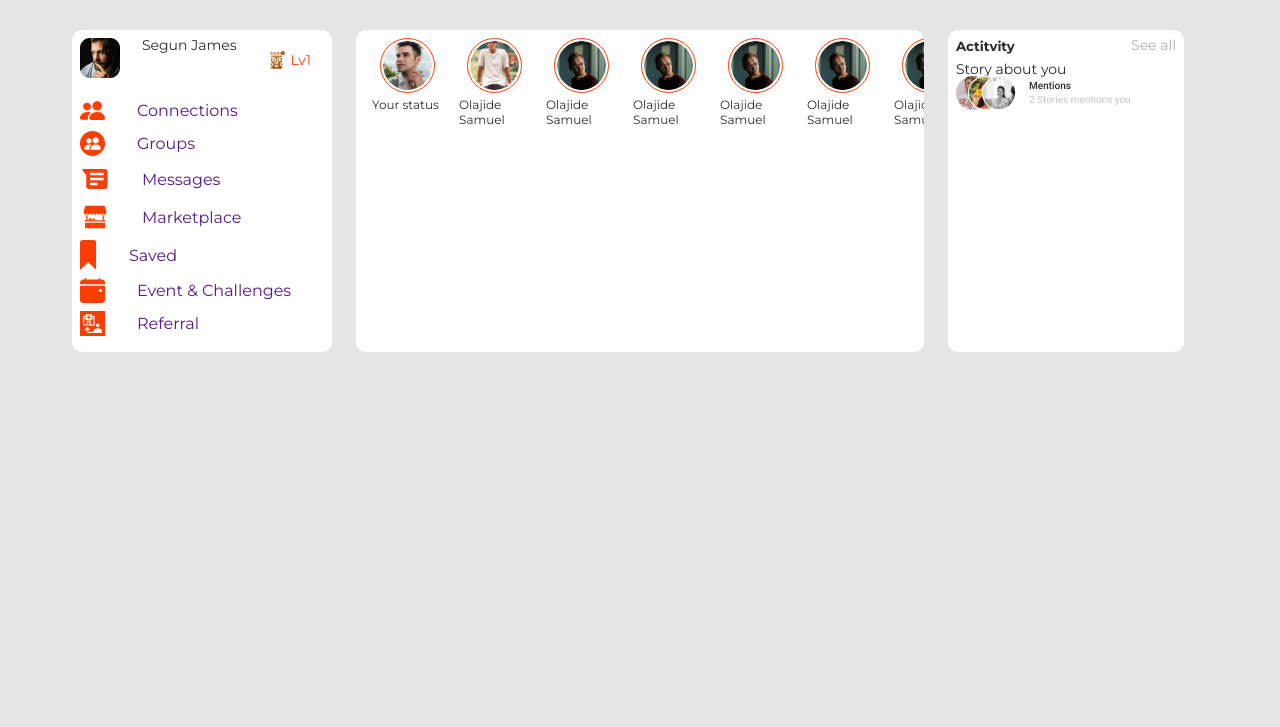
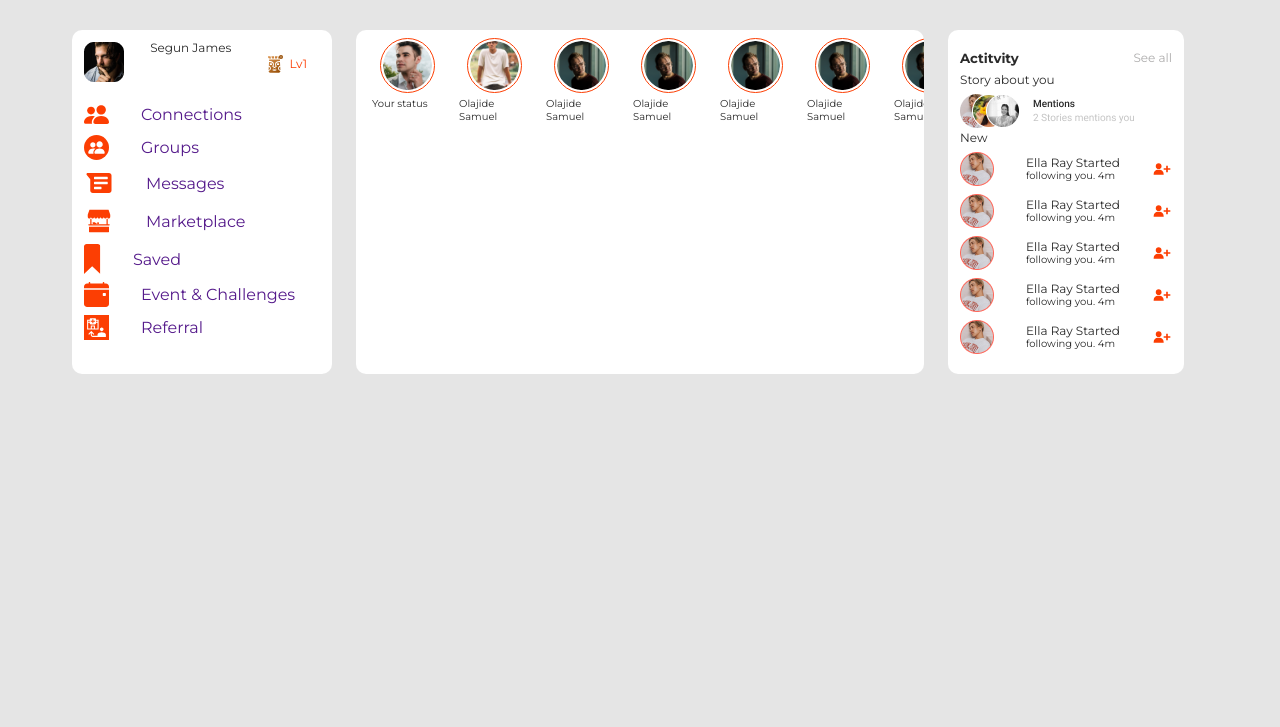
Before and after one commit to Im-Hassan-wd/wield, a plain HTML site: page index.html in a window 1280 px wide. Shown: the part 73-800 px from the top of the page. Drawn offline with Linux system fonts and the light colour scheme.

Commit message:
home page

```diff
--- a/index.html
+++ b/index.html
@@ -143,6 +143,47 @@
                 </div>
                 <p>Story about you</p>
                 <img src="./assets/img/story.png" alt="">
+                <p>New</p>
+            </div>
+            <div class="a-2">
+                <img src="./assets/img/s-ellipse.png" alt="">
+                <div>
+                    <p>Ella Ray Started </p>
+                    <small>following you. 4m</small>
+                </div>
+                <img src="./assets/img/user.svg" alt="">
+            </div>
+            <div class="a-2">
+                <img src="./assets/img/s-ellipse.png" alt="">
+                <div>
+                    <p>Ella Ray Started </p>
+                    <small>following you. 4m</small>
+                </div>
+                <img src="./assets/img/user.svg" alt="">
+            </div>
+            <div class="a-2">
+                <img src="./assets/img/s-ellipse.png" alt="">
+                <div>
+                    <p>Ella Ray Started </p>
+                    <small>following you. 4m</small>
+                </div>
+                <img src="./assets/img/user.svg" alt="">
+            </div>
+            <div class="a-2">
+                <img src="./assets/img/s-ellipse.png" alt="">
+                <div>
+                    <p>Ella Ray Started </p>
+                    <small>following you. 4m</small>
+                </div>
+                <img src="./assets/img/user.svg" alt="">
+            </div>
+            <div class="a-2">
+                <img src="./assets/img/s-ellipse.png" alt="">
+                <div>
+                    <p>Ella Ray Started </p>
+                    <small>following you. 4m</small>
+                </div>
+                <img src="./assets/img/user.svg" alt="">
             </div>
         </div>
     </section>
--- a/styles.css
+++ b/styles.css
@@ -47,7 +47,7 @@ h1 {
 
 p {
     line-height: 100%;
-    font-size: 14px;
+    font-size: 12px;
 }
 
 nav ul {
@@ -133,7 +133,7 @@ section li a {
     padding: 16px ;
     background: #fff;
     border-radius: 10px;
-    padding: 8px;
+    padding: 12px;
     grid-column: 1 / 2;
     margin-right: 24px;
 }
@@ -168,8 +168,8 @@ section li a {
     display: flex;
 }
 
-.status small {
-    font-size: 12px;
+small {
+    font-size: 10px;
 }
 
 .status div {
@@ -194,11 +194,24 @@ section li a {
     grid-column: 4 / 6;
     margin-left: 24px;
 }
-.a-1 {
+.activities img {
+    margin-top: 8px;
+}
+.a-1, .a-2 {
     display: flex;
     justify-content: space-between;
     margin-bottom: 8px;
+    align-items: center;
+    margin: 8px 0;
 }
 .a-1 p {
     color: #ADACAC;
 }
+
+.a-2 div img{
+    margin-right: 8px;
+}
+
+.a-2 div small {
+    display: block;
+}
```
Also changed, not shown: assets/img/s-ellipse.png (added), assets/img/user.svg (added).
